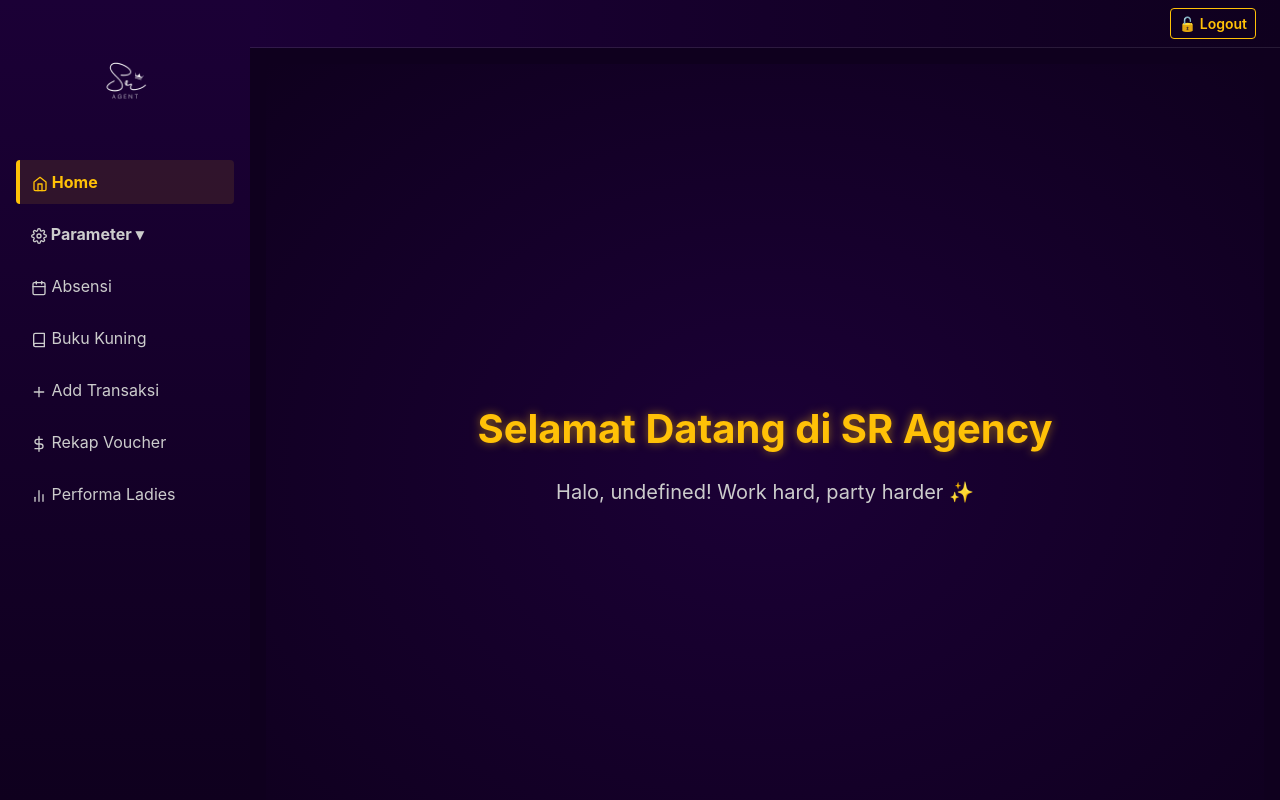
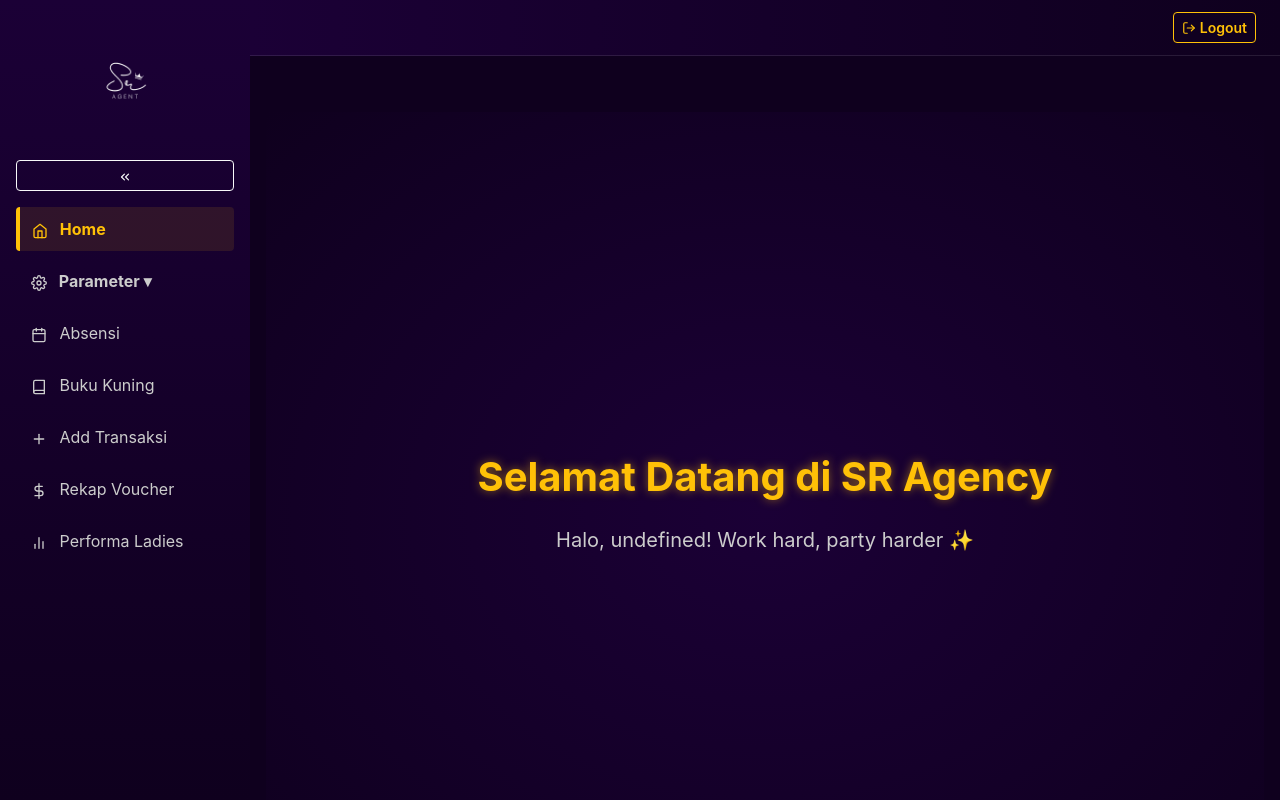
Before and after one commit to rakhafatur/web-sr, a React (Vite) app: page / in a window 1280 px wide. Built offline with nearby package versions, Linux system fonts and the light colour scheme; sample sign-in values are in the browser's storage.

Commit message:
Penyesuaian tampilan

```diff
--- a/src/components/Header.tsx
+++ b/src/components/Header.tsx
@@ -1,5 +1,7 @@
 import { useNavigate } from 'react-router-dom';
 import { useAuth } from '../context/AuthContext';
+import { HEADER_HEIGHT } from '../constant';
+import { FiLogOut } from 'react-icons/fi';
 
 function Header() {
   const { logout } = useAuth();
@@ -14,20 +16,21 @@ function Header() {
     <div
       className="d-flex justify-content-end align-items-center px-4 py-2"
       style={{
-        background: 'linear-gradient(to right, #1b0036, #0f001e)', // 🌌 sama kayak sidebar
-        backdropFilter: 'blur(10px)', // tetap mewah
+        height: `${HEADER_HEIGHT}px`,
+        background: 'linear-gradient(to right, #1b0036, #0f001e)',
+        backdropFilter: 'blur(10px)',
         borderBottom: '1px solid rgba(255, 255, 255, 0.1)',
         color: 'white',
         position: 'sticky',
         top: 0,
-        zIndex: 1000,
+        zIndex: 900,
       }}
     >
       <button
         onClick={handleLogout}
-        className="btn btn-sm btn-outline-warning fw-semibold"
+        className="btn btn-sm btn-outline-warning fw-semibold d-flex align-items-center gap-1"
       >
-        🔓 Logout
+        <FiLogOut /> Logout
       </button>
     </div>
   );
--- a/src/components/Sidebar.tsx
+++ b/src/components/Sidebar.tsx
@@ -1,19 +1,37 @@
 import { useEffect, useState } from 'react';
 import { Link, useLocation } from 'react-router-dom';
 import logo from '../assets/logosr.png';
-import { FiHome, FiSettings, FiUsers, FiUserCheck, FiUser, FiCalendar, FiBook, FiPlus, FiDollarSign, FiBarChart2 } from 'react-icons/fi';
+import {
+  FiHome,
+  FiSettings,
+  FiUsers,
+  FiUserCheck,
+  FiUser,
+  FiCalendar,
+  FiBook,
+  FiPlus,
+  FiDollarSign,
+  FiBarChart2,
+  FiChevronsLeft,
+  FiChevronsRight,
+} from 'react-icons/fi';
+import { SIDEBAR_WIDTH, SIDEBAR_COLLAPSED_WIDTH } from '../constant';
 
 function Sidebar({
   isOpen,
   onClose,
   isMobile,
+  isCollapsed,
+  onToggleCollapse,
 }: {
   isOpen: boolean;
   onClose: () => void;
   isMobile: boolean;
+  isCollapsed: boolean;
+  onToggleCollapse: () => void;
 }) {
   const location = useLocation();
-  const [showParameter, setShowParameter] = useState(false); // kontrol visibility submenu
+  const [showParameter, setShowParameter] = useState(false);
 
   useEffect(() => {
     if (isMobile) {
@@ -26,10 +44,13 @@ function Sidebar({
 
   const isActive = (path: string) => location.pathname === path;
 
+  const renderText = (text: string) => {
+    return isCollapsed ? null : <span className="ms-2">{text}</span>;
+  };
+
   return (
     <>
-      {/* Overlay untuk mobile */}
-      {isOpen && (
+      {isOpen && isMobile && (
         <div
           onClick={onClose}
           className="d-md-none"
@@ -48,16 +69,16 @@ function Sidebar({
       <div
         className="d-flex flex-column p-3"
         style={{
-          width: '250px',
+          width: `${isCollapsed ? SIDEBAR_COLLAPSED_WIDTH : SIDEBAR_WIDTH}px`,
           height: '100vh',
           overflowY: 'auto',
           background: 'linear-gradient(to bottom, #1b0036, #0f001e)',
           color: 'white',
           position: 'fixed',
           top: 0,
-          left: isOpen ? 0 : '-250px',
+          left: isMobile && !isOpen ? `-${SIDEBAR_WIDTH}px` : 0,
           zIndex: 1000,
-          transition: 'left 0.3s ease-in-out',
+          transition: 'all 0.3s ease-in-out',
         }}
       >
         <div className="text-end d-md-none mb-2">
@@ -75,17 +96,34 @@ function Sidebar({
         </div>
 
         <div className="mb-4 text-center">
-          <img src={logo} alt="SR Agency Logo" style={{ maxWidth: '120px', borderRadius: 12 }} />
+          <img
+            src={logo}
+            alt="SR Agency Logo"
+            style={{
+              maxWidth: isCollapsed ? '48px' : '120px',
+              transition: 'max-width 0.3s',
+              borderRadius: 12,
+            }}
+          />
         </div>
+
+        {/* Collapse Button */}
+        {!isMobile && (
+          <div className="text-end mb-3">
+            <button
+              onClick={onToggleCollapse}
+              className="btn btn-sm btn-outline-light"
+              style={{ width: '100%' }}
+            >
+              {isCollapsed ? <FiChevronsRight /> : <FiChevronsLeft />}
+            </button>
+          </div>
+        )}
 
         <ul className="nav flex-column gap-2">
           <li className="nav-item">
-            <Link
-              to="/"
-              onClick={isMobile ? onClose : undefined}
-              className={`nav-link sidebar-link ${isActive('/') ? 'active' : ''}`}
-            >
-              <FiHome /> Home
+            <Link to="/" onClick={isMobile ? onClose : undefined} className={`nav-link sidebar-link ${isActive('/') ? 'active' : ''}`}>
+              <FiHome /> {renderText('Home')}
             </Link>
           </li>
 
@@ -95,36 +133,24 @@ function Sidebar({
               style={{ cursor: 'pointer' }}
               onClick={() => setShowParameter((prev) => !prev)}
             >
-              <FiSettings /> Parameter ▾
+              <FiSettings /> {renderText('Parameter ▾')}
             </div>
 
-            {showParameter && (
+            {!isCollapsed && showParameter && (
               <ul className="nav flex-column ms-3">
                 <li className="nav-item">
-                  <Link
-                    to="/users"
-                    onClick={isMobile ? onClose : undefined}
-                    className={`nav-link sidebar-link ${isActive('/users') ? 'active' : ''}`}
-                  >
-                    <FiUsers /> Users
+                  <Link to="/users" onClick={isMobile ? onClose : undefined} className={`nav-link sidebar-link ${isActive('/users') ? 'active' : ''}`}>
+                    <FiUsers /> {renderText('Users')}
                   </Link>
                 </li>
                 <li className="nav-item">
-                  <Link
-                    to="/pengawas"
-                    onClick={isMobile ? onClose : undefined}
-                    className={`nav-link sidebar-link ${isActive('/pengawas') ? 'active' : ''}`}
-                  >
-                    <FiUserCheck /> Pengawas
+                  <Link to="/pengawas" onClick={isMobile ? onClose : undefined} className={`nav-link sidebar-link ${isActive('/pengawas') ? 'active' : ''}`}>
+                    <FiUserCheck /> {renderText('Pengawas')}
                   </Link>
                 </li>
                 <li className="nav-item">
-                  <Link
-                    to="/ladies"
-                    onClick={isMobile ? onClose : undefined}
-                    className={`nav-link sidebar-link ${isActive('/ladies') ? 'active' : ''}`}
-                  >
-                    <FiUser /> Ladies
+                  <Link to="/ladies" onClick={isMobile ? onClose : undefined} className={`nav-link sidebar-link ${isActive('/ladies') ? 'active' : ''}`}>
+                    <FiUser /> {renderText('Ladies')}
                   </Link>
                 </li>
               </ul>
@@ -132,48 +158,28 @@ function Sidebar({
           </li>
 
           <li className="nav-item">
-            <Link
-              to="/absensi"
-              onClick={isMobile ? onClose : undefined}
-              className={`nav-link sidebar-link ${isActive('/absensi') ? 'active' : ''}`}
-            >
-              <FiCalendar /> Absensi
+            <Link to="/absensi" onClick={isMobile ? onClose : undefined} className={`nav-link sidebar-link ${isActive('/absensi') ? 'active' : ''}`}>
+              <FiCalendar /> {renderText('Absensi')}
             </Link>
           </li>
           <li className="nav-item">
-            <Link
-              to="/buku-kuning"
-              onClick={isMobile ? onClose : undefined}
-              className={`nav-link sidebar-link ${isActive('/buku-kuning') ? 'active' : ''}`}
-            >
-              <FiBook /> Buku Kuning
+            <Link to="/buku-kuning" onClick={isMobile ? onClose : undefined} className={`nav-link sidebar-link ${isActive('/buku-kuning') ? 'active' : ''}`}>
+              <FiBook /> {renderText('Buku Kuning')}
             </Link>
           </li>
           <li className="nav-item">
-            <Link
-              to="/add-transaksi"
-              onClick={isMobile ? onClose : undefined}
-              className={`nav-link sidebar-link ${isActive('/add-transaksi') ? 'active' : ''}`}
-            >
-              <FiPlus /> Add Transaksi
+            <Link to="/add-transaksi" onClick={isMobile ? onClose : undefined} className={`nav-link sidebar-link ${isActive('/add-transaksi') ? 'active' : ''}`}>
+              <FiPlus /> {renderText('Add Transaksi')}
             </Link>
           </li>
           <li className="nav-item">
-            <Link
-              to="/rekap-voucher"
-              onClick={isMobile ? onClose : undefined}
-              className={`nav-link sidebar-link ${isActive('/rekap-voucher') ? 'active' : ''}`}
-            >
-              <FiDollarSign /> Rekap Voucher
+            <Link to="/rekap-voucher" onClick={isMobile ? onClose : undefined} className={`nav-link sidebar-link ${isActive('/rekap-voucher') ? 'active' : ''}`}>
+              <FiDollarSign /> {renderText('Rekap Voucher')}
             </Link>
           </li>
           <li className="nav-item">
-            <Link
-              to="/performa-ladies"
-              onClick={isMobile ? onClose : undefined}
-              className={`nav-link sidebar-link ${isActive('/performa-ladies') ? 'active' : ''}`}
-            >
-              <FiBarChart2 /> Performa Ladies
+            <Link to="/performa-ladies" onClick={isMobile ? onClose : undefined} className={`nav-link sidebar-link ${isActive('/performa-ladies') ? 'active' : ''}`}>
+              <FiBarChart2 /> {renderText('Performa Ladies')}
             </Link>
           </li>
         </ul>
--- /dev/null
+++ b/src/constant.ts
@@ -0,0 +1,4 @@
+export const HEADER_HEIGHT = 56;
+export const SIDEBAR_WIDTH = 250;
+export const SIDEBAR_COLLAPSED_WIDTH = 80;
+export const APP_NAME = 'SR Agency';
--- a/src/layout/MainLayout.tsx
+++ b/src/layout/MainLayout.tsx
@@ -2,10 +2,12 @@ import { useEffect, useState } from 'react';
 import Sidebar from '../components/Sidebar';
 import Header from '../components/Header';
 import { useLocation } from 'react-router-dom';
+import { HEADER_HEIGHT, SIDEBAR_WIDTH, SIDEBAR_COLLAPSED_WIDTH } from '../constant';
 
 function MainLayout({ children }: { children: React.ReactNode }) {
   const [sidebarOpen, setSidebarOpen] = useState(true);
   const [isMobile, setIsMobile] = useState(false);
+  const [isCollapsed, setIsCollapsed] = useState(false);
   const location = useLocation();
 
   useEffect(() => {
@@ -13,6 +15,7 @@ function MainLayout({ children }: { children: React.ReactNode }) {
       const isNowMobile = window.innerWidth < 768;
       setIsMobile(isNowMobile);
       setSidebarOpen(!isNowMobile);
+      setIsCollapsed(false); // reset collapse saat pindah ke mobile
     };
 
     handleResize();
@@ -31,6 +34,8 @@ function MainLayout({ children }: { children: React.ReactNode }) {
     };
   }, []);
 
+  const sidebarWidth = isCollapsed ? SIDEBAR_COLLAPSED_WIDTH : SIDEBAR_WIDTH;
+
   return (
     <div className="layout-container">
       <div className="d-flex" style={{ flex: 1, width: '100%' }}>
@@ -38,12 +43,14 @@ function MainLayout({ children }: { children: React.ReactNode }) {
           isOpen={sidebarOpen}
           onClose={() => setSidebarOpen(false)}
           isMobile={isMobile}
+          isCollapsed={isCollapsed}
+          onToggleCollapse={() => setIsCollapsed(!isCollapsed)}
         />
 
         <div
           className="flex-grow-1 d-flex flex-column"
           style={{
-            marginLeft: !isMobile && sidebarOpen ? 250 : 0,
+            marginLeft: !isMobile && sidebarOpen ? sidebarWidth : 0,
             transition: 'margin 0.3s ease',
             backgroundColor: '#0f001e',
             color: '#eee',
@@ -68,7 +75,7 @@ function MainLayout({ children }: { children: React.ReactNode }) {
 
           <Header />
 
-          <main className="main-content">
+          <main className="main-content" style={{ paddingTop: `${HEADER_HEIGHT}px` }}>
             {children}
           </main>
         </div>
```
